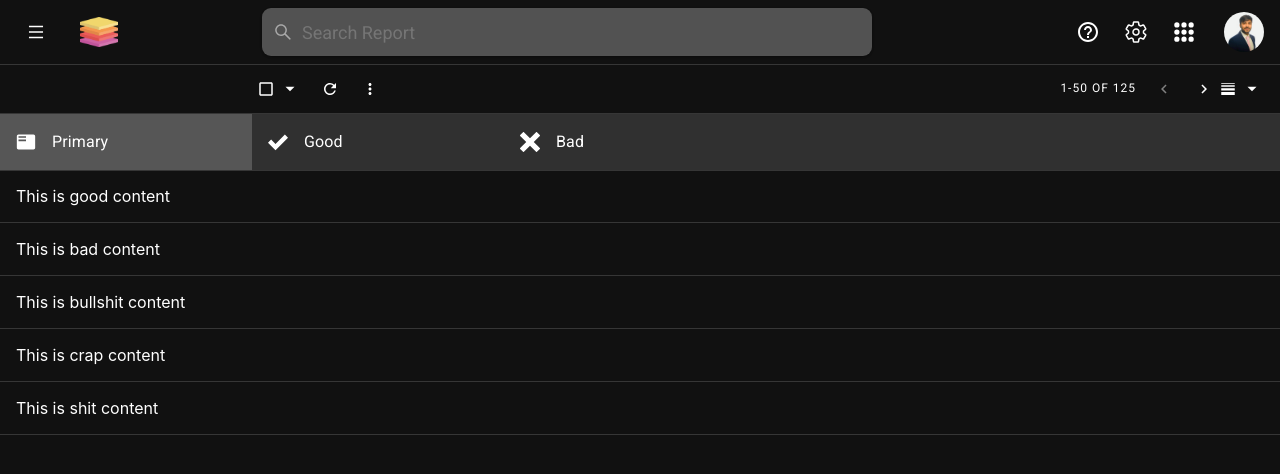
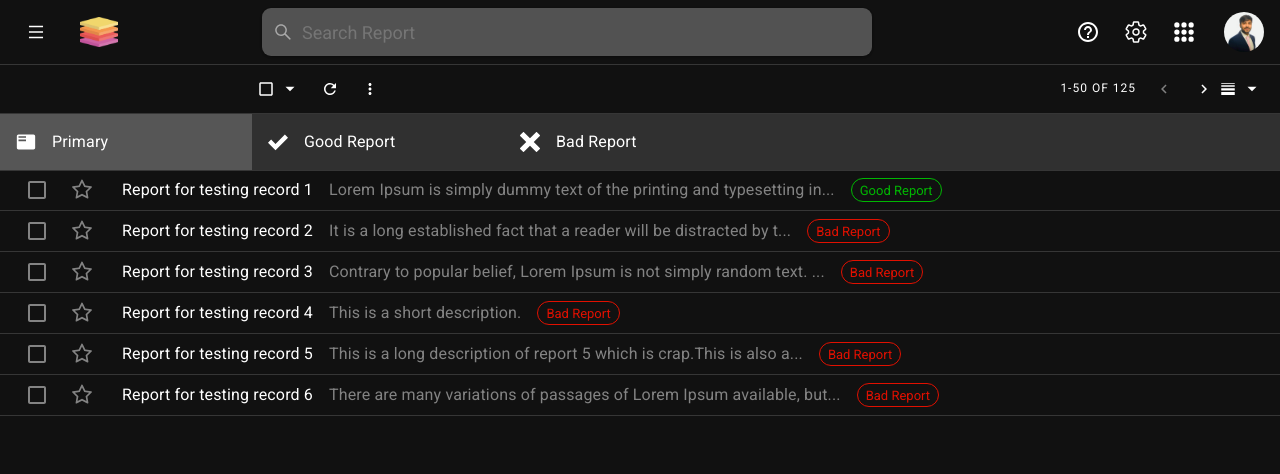
Before and after one commit to chiragkhandhar/Gmail-Clone, a React (Create React App) app: page / in a window 1280 px wide. Shown: the top 474 px of the page. Built offline with nearby package versions, Linux system fonts and the light colour scheme.

Commit message:
Add Row Formatting

```diff
--- a/src/Components/Content.js
+++ b/src/Components/Content.js
@@ -2,6 +2,7 @@ import React, { Component } from "react";
 
 // Components
 import Row from "./Row";
+import test_data from "../Data/data.json"
 
 // MUI Stuff
 import withStyles from "@material-ui/core/styles/withStyles";
@@ -67,28 +68,7 @@ const styles = {
 export class Content extends Component {
   state = {
     activeTab: 0,
-    content: [
-      {
-        label: "good",
-        text: "This is good content",
-      },
-      {
-        label: "bad",
-        text: "This is bad content",
-      },
-      {
-        label: "bad",
-        text: "This is bullshit content",
-      },
-      {
-        label: "bad",
-        text: "This is crap content",
-      },
-      {
-        label: "bad",
-        text: "This is shit content",
-      },
-    ],
+    content: test_data,
   };
 
   handlePrimaryClick = () => {
@@ -135,7 +115,7 @@ export class Content extends Component {
           >
             <ImCheckmark className={classes.tabIcon} />
             <Typography variant="body1" className={classes.tabText}>
-              Good
+              Good Report
             </Typography>
           </div>
           <div
@@ -146,21 +126,21 @@ export class Content extends Component {
           >
             <ImCross className={classes.tabIcon} />
             <Typography variant="body1" className={classes.tabText}>
-              Bad
+              Bad Report
             </Typography>
           </div>
         </div>
 
         <div className={classes.content}>
           {activeTab === 0
-            ? content.map((rowData) => <Row content = {rowData.text}/>)
+            ? content.map((rowData) => <Row key = {rowData.id} data = {rowData}/>)
             : activeTab === 1
             ? content.map(
-                (rowData) => rowData.label === "good" && <Row content = {rowData.text}/>
+                (rowData) => rowData.label === "good" && <Row key = {rowData.id} data = {rowData}/>
               )
             : activeTab === 2 &&
               content.map(
-                (rowData) => rowData.label === "bad" && <Row content = {rowData.text}/>
+                (rowData) => rowData.label === "bad" && <Row key = {rowData.id} data = {rowData}/>
               )}
 
         </div>
--- a/src/Components/Row.js
+++ b/src/Components/Row.js
@@ -2,35 +2,113 @@ import React, { Component } from "react";
 
 // MUI Stuff
 import withStyles from "@material-ui/core/styles/withStyles";
+import { Typography, Chip, Checkbox, IconButton } from "@material-ui/core";
+
+// Icons
+import { AiFillStar, AiOutlineStar } from "react-icons/ai";
 
 const styles = {
   container: {
     cursor: "pointer",
     display: "flex",
+    height: "40px",
     justifyContent: "flex-start",
     alignItems: "center",
     backgroundColor: "#111111",
     borderBottom: "1px solid #363636",
     paddingLeft: "1rem",
     paddingRight: "1rem",
-    zIndex:0,
+    zIndex: 0,
     "&:hover": {
       zIndex: 2,
-      backgroundColor: "#282828"
+      backgroundColor: "#282828",
     },
   },
+
+  checkBox: {
+    color: "#838383",
+
+    "&:hover": {
+      color: "white",
+    },
+  },
+
+  unFav: {
+    color: "#838383",
+    "&:hover": {
+      color: "white",
+    },
+  },
+
+  fav: {
+    color: "gold",
+  },
+
+  title: {
+    marginLeft: "1rem",
+    color: "#FFFFFF",
+  },
+
+  description: {
+    marginLeft: "1rem",
+    color: "#838383",
+  },
+
+  goodLabel: { marginLeft: "1rem", color: "#00B702", borderColor: "#00B702" },
+
+  badLabel: { marginLeft: "1rem", color: "#E11000", borderColor: "#E11000" },
+};
+
+const formatDescriptionText = (original_text) => {
+  return original_text.length >= 70
+    ? original_text.substring(0, 67) + "..."
+    : original_text;
 };
 
 export class Row extends Component {
   state = {
-    content: this.props.content,
+    data: this.props.data,
+    fav: false,
+  };
+
+  favIT = () => {
+    this.setState({ fav: true });
+  };
+
+  unFavIT = () => {
+    this.setState({ fav: false });
   };
   render() {
     const { classes } = this.props;
-    const { content } = this.state;
+    const { data, fav } = this.state;
     return (
       <div className={classes.container}>
-        <p style={{ color: "white" }}>{content}</p>
+        <Checkbox className={classes.checkBox} />
+        {!fav ? (
+          <IconButton aria-label="menu" onClick={this.favIT}>
+            <AiOutlineStar className={classes.unFav} />
+          </IconButton>
+        ) : (
+          <IconButton aria-label="menu" onClick={this.unFavIT}>
+            <AiFillStar className={classes.fav} />
+          </IconButton>
+        )}
+        <Typography variant="body1" className={classes.title}>
+          {data.title}
+        </Typography>
+
+        <Typography variant="body1" className={classes.description}>
+          {formatDescriptionText(data.desc)}
+        </Typography>
+
+        <Chip
+          size="small"
+          label={data.label === "good" ? "Good Report" : "Bad Report"}
+          variant="outlined"
+          className={
+            data.label === "good" ? classes.goodLabel : classes.badLabel
+          }
+        />
       </div>
     );
   }
--- /dev/null
+++ b/src/Data/data.json
@@ -0,0 +1,38 @@
+[
+  {
+    "id": 1,
+    "title": "Report for testing record 1",
+    "desc": "Lorem Ipsum is simply dummy text of the printing and typesetting industry. Lorem Ipsum has been the industry's standard dummy text ever since the 1500s, when an unknown printer took a galley of type and scrambled it to make a type specimen book. It has survived not only five centuries, but also the leap into electronic typesetting, remaining essentially unchanged. It was popularised in the 1960s with the release of Letraset sheets containing Lorem Ipsum passages, and more recently with desktop publishing software like Aldus PageMaker including versions of Lorem Ipsum.",
+    "label": "good"
+  },
+  {
+    "id": 2,
+    "title": "Report for testing record 2",
+    "desc": "It is a long established fact that a reader will be distracted by the readable content of a page when looking at its layout. The point of using Lorem Ipsum is that it has a more-or-less normal distribution of letters, as opposed to using 'Content here, content here', making it look like readable English. Many desktop publishing packages and web page editors now use Lorem Ipsum as their default model text, and a search for 'lorem ipsum' will uncover many web sites still in their infancy. Various versions have evolved over the years, sometimes by accident, sometimes on purpose (injected humour and the like).",
+    "label": "bad"
+  },
+  {
+    "id": 3,
+    "title": "Report for testing record 3",
+    "desc": "Contrary to popular belief, Lorem Ipsum is not simply random text. It has roots in a piece of classical Latin literature from 45 BC, making it over 2000 years old. Richard McClintock, a Latin professor at Hampden-Sydney College in Virginia, looked up one of the more obscure Latin words, consectetur, from a Lorem Ipsum passage, and going through the cites of the word in classical literature, discovered the undoubtable source. Lorem Ipsum comes from sections 1.10.32 and 1.10.33 of 'de Finibus Bonorum et Malorum' (The Extremes of Good and Evil) by Cicero, written in 45 BC. This book is a treatise on the theory of ethics, very popular during the Renaissance. The first line of Lorem Ipsum, 'Lorem ipsum dolor sit amet..', comes from a line in section 1.10.32.",
+    "label": "bad"
+  },
+  {
+    "id": 4,
+    "title": "Report for testing record 4",
+    "desc": "This is a short description.",
+    "label": "bad"
+  },
+  {
+    "id": 5,
+    "title": "Report for testing record 5",
+    "desc": "This is a long description of report 5 which is crap.This is also a test report.",
+    "label": "bad"
+  },
+  {
+    "id": 6,
+    "title": "Report for testing record 6",
+    "desc": "There are many variations of passages of Lorem Ipsum available, but the majority have suffered alteration in some form, by injected humour, or randomised words which don't look even slightly believable. If you are going to use a passage of Lorem Ipsum, you need to be sure there isn't anything embarrassing hidden in the middle of text. All the Lorem Ipsum generators on the Internet tend to repeat predefined chunks as necessary, making this the first true generator on the Internet. It uses a dictionary of over 200 Latin words, combined with a handful of model sentence structures, to generate Lorem Ipsum which looks reasonable. The generated Lorem Ipsum is therefore always free from repetition, injected humour, or non-characteristic words etc.",
+    "label": "bad"
+  }
+]
```
